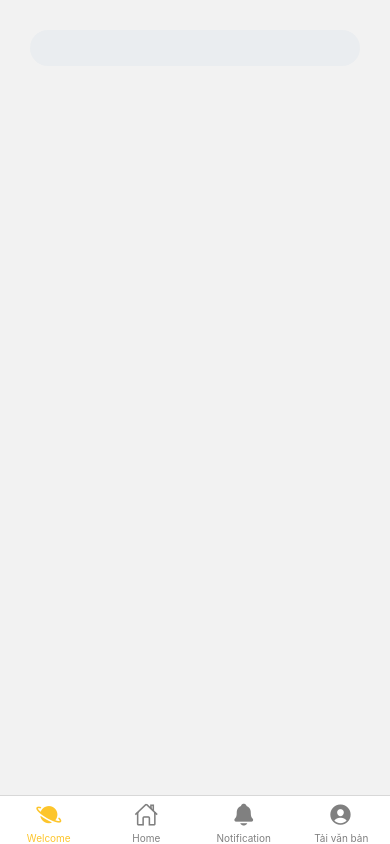
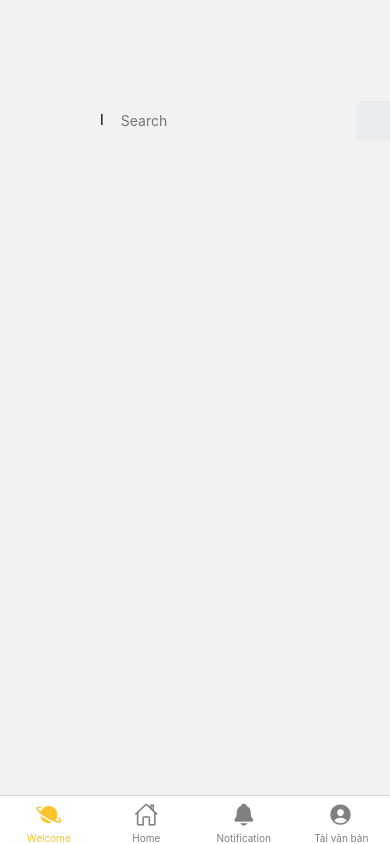
Before and after one commit to cloudythy/VP602-BTL, a React Native app: screen / in a window 390 px wide. Built offline with nearby package versions, Linux system fonts and the light colour scheme.

Commit message:
client: search component

```diff
--- a/components/Button/CustomButton.js
+++ b/components/Button/CustomButton.js
@@ -45,7 +45,7 @@ export default function CustomButton(props) {
                 height = 40;
                 break;
             case 'small':
-                height = 40;
+                height = 36;
                 break;
             default:
                 height = 36;
@@ -59,7 +59,7 @@ export default function CustomButton(props) {
                 borderRadius = 50;
                 break;
             default:
-                borderRadius = 50;
+                borderRadius = 6;
                 break;
         }
         return { color, backgroundColor, height, borderRadius, disable };
--- /dev/null
+++ b/components/Input/Search.js
@@ -0,0 +1,49 @@
+import { TextInput, View, Text } from "react-native";
+import { StyleSheet } from "react-native";
+import { COLOR } from "../../constants";
+import CustomButton from "../Button/CustomButton";
+// import { Ionicons } from "@expo/vector-icons";
+
+const Search = (props) => {
+  const { user } = props;
+  const pressHandler = () => {};
+  return (
+    <View style={styles.container}>
+      {/* Cho nay bo icon search the vo nhe */}
+      <Text style={styles.icon}>I</Text>
+      <TextInput style={styles.input} placeholder="Search" />
+      {/* Cai nay co icon filter nua */}
+      <CustomButton type={user} style={styles.button} onPress={pressHandler} />
+    </View>
+  );
+};
+
+const styles = StyleSheet.create({
+  container: {
+    display: "flex",
+    flexDirection: "row"
+  },
+  icon: {
+    width: 40,
+    height: 40,
+    borderRadius: 40,
+    backgroundColor: COLOR.common.darkGrey,
+    textAlign: "center",
+    lineHeight: 40
+  },
+  input: {
+    flex: 1,
+    padding: 12,
+    marginLeft: 5,
+    marginRight: 5,
+    // width: 100,
+    borderRadius: 8,
+    backgroundColor: COLOR.common.lightGrey,
+    placeholderTextColor: COLOR.common.darkGrey
+  },
+  button: {
+    width: 40,
+    height: 40
+  }
+});
+export default Search;
--- a/screens/HomeScreen.js
+++ b/screens/HomeScreen.js
@@ -1,10 +1,16 @@
 import { View, Text, StyleSheet } from 'react-native';
 import CustomButton from '../components/Button/CustomButton';
+import InDeNumber from '../components/Input/InDeNumber';
 export default function HomeScreen() {
-    return <View style={styles.container}>{<CustomButton />}</View>;
+    return (
+        <View style={styles.container}>
+            <InDeNumber />
+        </View>
+    );
 }
 const styles = StyleSheet.create({
     container: {
+        backgroundColor: '#0000000',
         padding: 30,
     },
 });
--- a/screens/WelcomeScreen.js
+++ b/screens/WelcomeScreen.js
@@ -1,14 +1,15 @@
 import { View, Text, StyleSheet } from 'react-native';
 import CustomButton from '../components/Button/CustomButton';
+import Search from '../components/Input/Search';
 export default function WelcomeScreen() {
     return (
         <View style={styles.container}>
-            <CustomButton />
+            <Search />
         </View>
     );
 }
 const styles = StyleSheet.create({
     container: {
-        padding: 30,
+        padding: 100,
     },
 });
```
